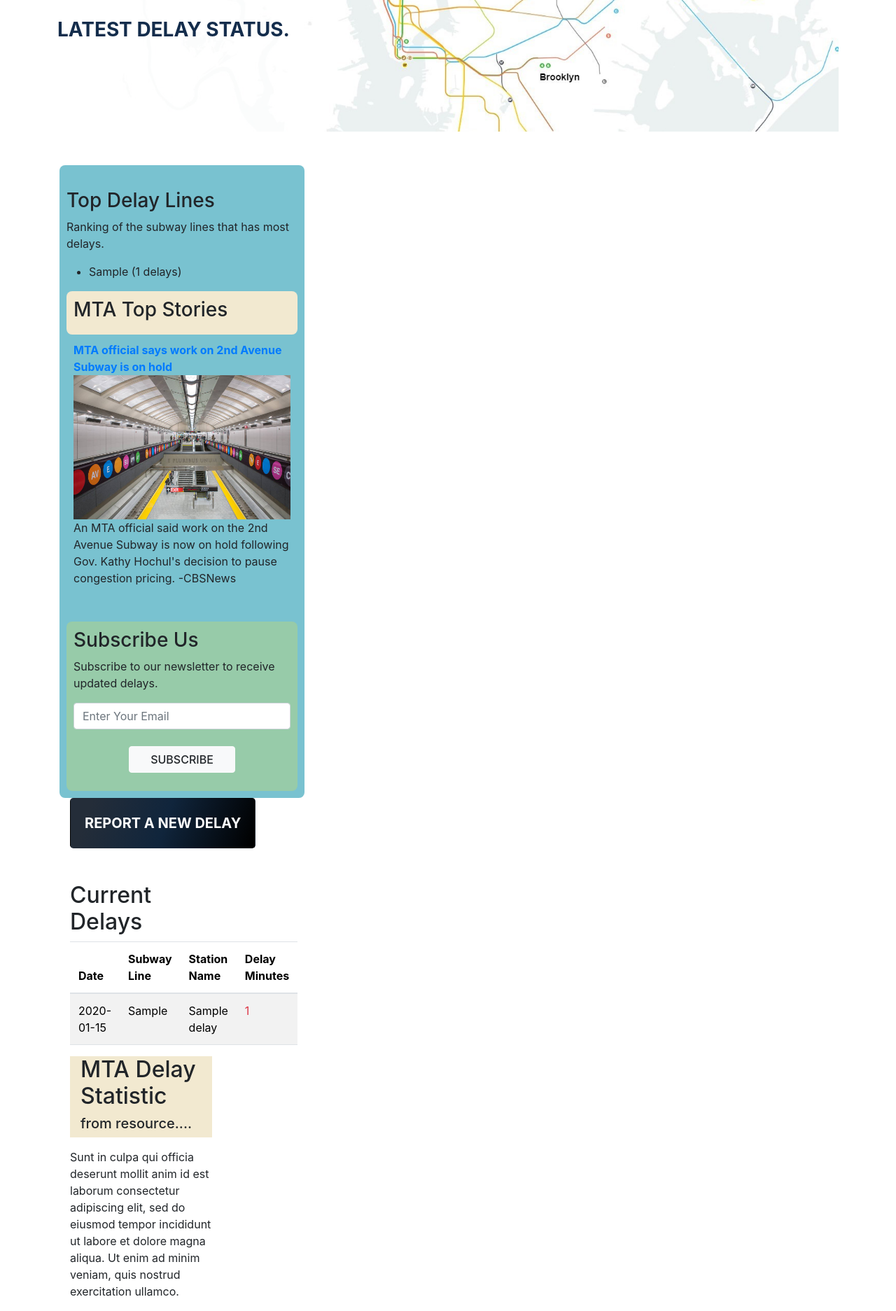
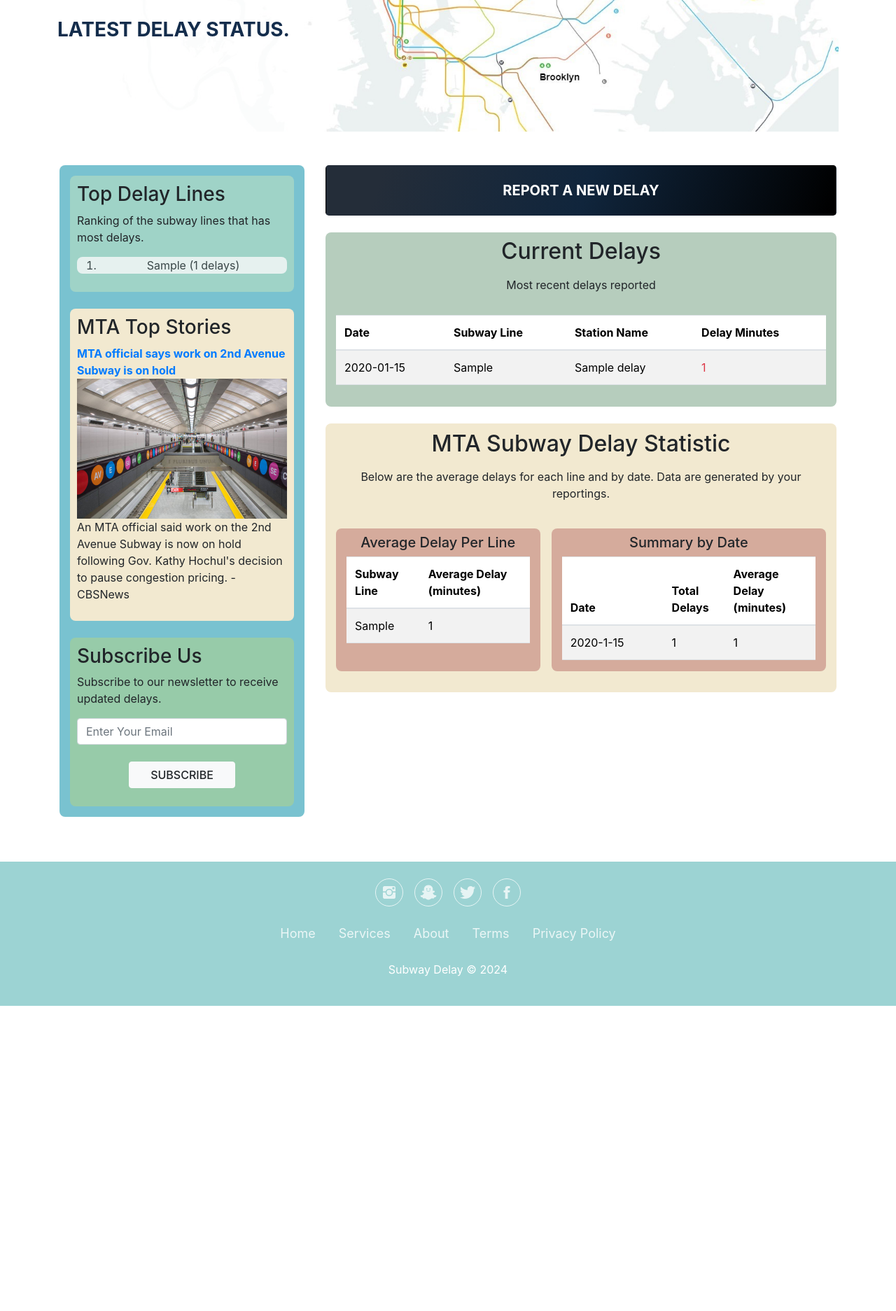
Before and after one commit to yanyzhang/mtasubwaydelays, a Flask app: page / in a window 1280 px wide. Shown: the part 368-2241 px from the top of the page at 70% size. After the commit the page ends 1805 px from the top, so only its background shows below. Run offline with Flask 3, Linux system fonts and the light colour scheme; tables that the repository leaves empty hold one stand-in row (values such as "Sample post"); some libraries are stand-ins or nearby versions; some web fonts are replaced.

Commit message:
add stying

```diff
--- a/app.py
+++ b/app.py
@@ -7,7 +7,7 @@ from datetime import datetime
 
 
 app=Flask(__name__)
-app.config['SQLALCHEMY_DATABASE_URI']='postgresql+psycopg2://postgres:password@localhost:5432/mtasubwaydelays'
+app.config['SQLALCHEMY_DATABASE_URI']='postgresql+psycopg2://postgres:groe46disc@localhost:5432/mtasubwaydelays'
 # Debugging line to print the URI
 app.config['SQLALCHEMY_TRACK_MODIFICATIONS']=False
 app.config['SECRET_KEY'] = 'secret_key'
--- a/templates/base.html
+++ b/templates/base.html
@@ -57,6 +57,7 @@
     </nav>
 
     <div class="container mt-5">{% block content %}{% endblock %}</div>
+
     <footer
       class="footer mt-5 p-4 text-center text-white"
       style="background-color: #9cd3d3"
--- a/templates/index.html
+++ b/templates/index.html
@@ -27,28 +27,37 @@
 <br />
 <br />
 <div class="row">
-  <div class="col-sm-4">
+  <div class="col-sm-4 mb-3" style="min-width: 230px">
     <div
       class="container-fluid"
-      style="background-color: #79c2d0; padding: 10px; border-radius: 8px"
+      style="background-color: #79c2d0; padding: 15px; border-radius: 8px"
     >
-      <h3 class="mt-4">Top Delay Lines</h3>
+      <div
+        class="container-fluid"
+        style="background-color: #9fd3c7; padding: 10px; border-radius: 8px"
+      >
+        <h3 class="">Top Delay Lines</h3>
         <p>Ranking of the subway lines that has most delays.</p>
-      <!-- <p>Lorem ipsum dolor sit amet.</p>
-      <table></table> -->
-      <ul>
+        <div
+          class="bg-light"
+          style="text-align: center; border-radius: 8px; opacity: 0.8"
+        >
+          <ol style="text">
             {% for line in top_lines %}
             <li>{{ line.subwayline }} ({{ line.total_delays }} delays)</li>
             {% endfor %}
-      </ul>
-
+          </ol>
+        </div>
+      </div>
+      <br />
       <div
         class="col"
         style="background-color: #f2e9d0; padding: 10px; border-radius: 8px"
       >
+        <div class="">
           <h3>MTA Top Stories</h3>
         </div>
-    <div class="" style="padding: 10px">
+        <div class="" style="">
           <a
             href="https://www.cbsnews.com/newyork/video/mta-official-says-work-on-2nd-avenue-subway-is-on-hold"
             style="font-weight: bold"
@@ -59,12 +68,13 @@
             src="/static/img/2ndAvenue.jpg"
             alt="2ndAvenue Station"
           />
+          <br />
           <p>
             An MTA official said work on the 2nd Avenue Subway is now on hold
             following Gov. Kathy Hochul's decision to pause congestion pricing.
             -CBSNews
           </p>
-
+        </div>
       </div>
       <br />
       <div
@@ -88,8 +98,8 @@
               required
             />
             <br />
-          {% with messages = get_flashed_messages(with_categories=True) %} {% if
-          messages %}
+            {% with messages = get_flashed_messages(with_categories=True) %} {%
+            if messages %}
             <div class="alert-messages">
               {% for category, message in messages %}
               <div class="alert alert-{{ category }} mt-3" role="alert">
@@ -102,7 +112,12 @@
             <button
               class="btn mb-3 btn-light"
               type="submit"
-            style="cursor: pointer; padding: 6px 30px; font-weight: 450"
+              style="
+                cursor: pointer;
+                padding: 6px 30px;
+                font-weight: 450;
+                white-space: normal;
+              "
             >
               <span>SUBSCRIBE</span>
             </button>
@@ -111,6 +126,8 @@
       </div>
       <hr class="d-sm-none" />
     </div>
+  </div>
+
   <div class="col-sm-8">
     <div class="d-grid">
       <button
@@ -132,13 +149,14 @@
         >
       </button>
     </div>
-    <div>
-      <h2 class="mt-5" id="">Current Delays</h2>
-
-      <table
-        class="p-3 table table-striped table-hover"
-        style="color: #5dacbd; padding: 10px; border-radius: 8px"
+    <br />
+    <div
+      style="background-color: #b6cdbd; border-radius: 8px; min-width: 450px"
     >
+      <h2 class="text-center p-2" id="">Current Delays</h2>
+      <p class="text-center">Most recent delays reported</p>
+      <div class="" style="padding: 15px">
+        <table class="table table-striped table-hover">
           <thead>
             <tr>
               {% for header in table_headers %}
@@ -159,23 +177,33 @@
           </tbody>
         </table>
       </div>
-
-    <div class="col-sm-12" style="background-color: #f2e9d0">
-      <h2>MTA Delay Statistic</h2>
-      <h5>from resource....</h5>
-      <div><table></table></div>
+    </div>
+    <br />
+    <div
+      class=""
+      style="padding-top: 10px; background-color: #f2e9d0; border-radius: 8px"
+    >
+      <div class="col-sm-12">
+        <h2 class="text-center">MTA Subway Delay Statistic</h2>
       </div>
       <p></p>
-    <p>
-      Sunt in culpa qui officia deserunt mollit anim id est laborum consectetur
-      adipiscing elit, sed do eiusmod tempor incididunt ut labore et dolore
-      magna aliqua. Ut enim ad minim veniam, quis nostrud exercitation ullamco.
+      <p class="text-center m-2">
+        Below are the average delays for each line and by date. Data are
+        generated by your reportings.
       </p>
 
-
-<h1>Subway Delays Statistics</h1>
-
-<table class="table">
+      <div class="row gap-3" style="padding: 30px">
+        <div
+          class="col-5"
+          style="
+            background-color: #d5ab9c;
+            border-radius: 8px;
+            min-width: 210px;
+          "
+        >
+          <h5 class="text-center mt-2">Average Delay Per Line</h5>
+          <div class="">
+            <table class="table table-striped table-hover">
               <thead>
                 <tr>
                   <th>Subway Line</th>
@@ -193,13 +221,16 @@
                 {% endfor %}
               </tbody>
             </table>
-    <div>
+          </div>
+        </div>
+
         <!-- <h2 class="mt-5" id="">Delays</h2> -->
-      <h2>Summary by Date</h2>
-<table class="table">
+        <div class="col" style="background-color: #d5ab9c; border-radius: 8px">
+          <h5 class="text-center mt-2">Summary by Date</h5>
+          <table class="table table-striped table-hover">
             <thead>
               <tr>
-      <th>Date</th>
+                <th style="width: 40%">Date</th>
                 <th>Total Delays</th>
                 <th>Average Delay (minutes)</th>
               </tr>
@@ -214,7 +245,8 @@
               {% endfor %}
             </tbody>
           </table>
-
+        </div>
+      </div>
     </div>
   </div>
 </div>
```
Also changed, not shown: static/styles/styles.css (+57 -0 lines). Lines whose indentation alone changed are shown as unchanged.
